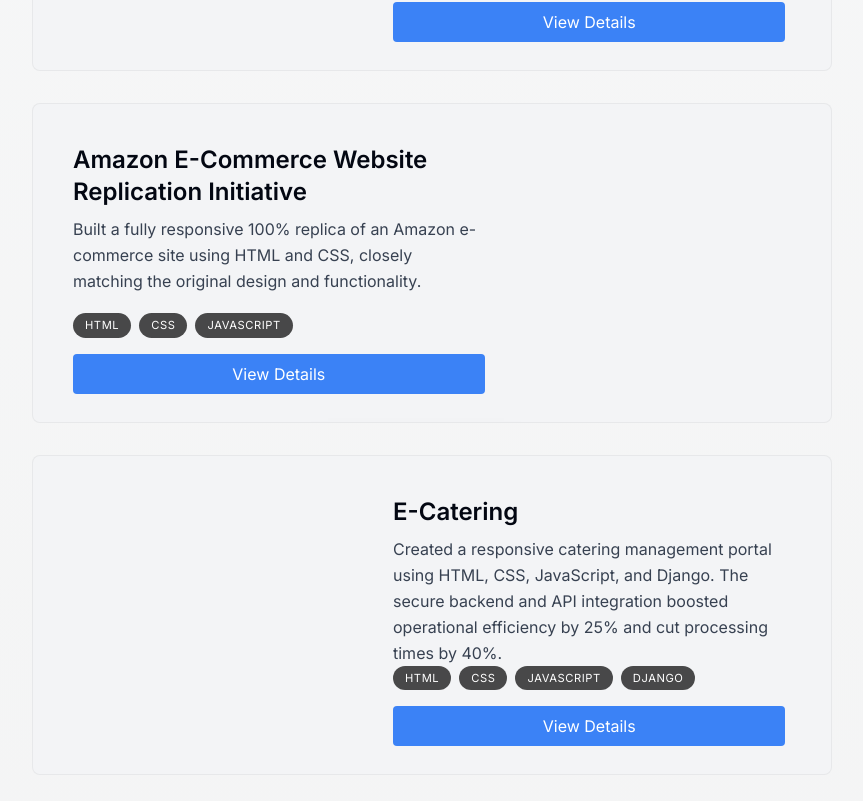
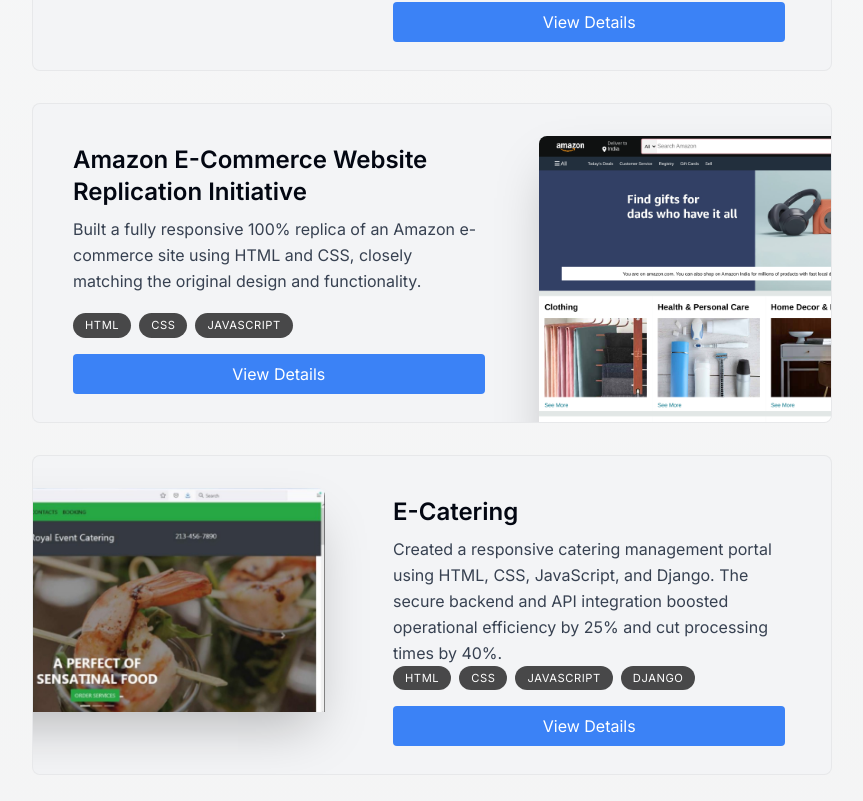
Before and after one commit to cybrous/my-portfolio-yusuf, a Next.js app: page / in a window 1280 px wide. Shown: the part 2019-2820 px from the top of the page, without its empty margins (208-1071 px from the left). Built offline with nearby package versions, Linux system fonts and the light colour scheme.

Commit message:
updated project.tsx code

```diff
--- a/components/project.tsx
+++ b/components/project.tsx
@@ -60,16 +60,25 @@
         </div>
 
         {imageUrl && (
-          <div className="flex justify-center items-center">
           <Image
             src={imageUrl}
             alt="Project I worked on"
             quality={95}
-              width={250} // Add width
-              height={120} // Add height
-              className="mt-4 rounded-lg shadow-2xl w-30 h-30"
+            width={450} // Add width
+            height={300} // Add height
+            className="absolute hidden sm:block top-8 -right-40 w-[28.25rem] rounded-t-lg shadow-2xl
+            transition
+            group-hover:scale-[1.04]
+            group-hover:-translate-x-3
+            group-hover:translate-y-3
+            group-hover:-rotate-2
+
+            group-even:group-hover:translate-x-3
+            group-even:group-hover:translate-y-3
+            group-even:group-hover:rotate-2
+
+            group-even:right-[initial] group-even:-left-40"
           />
-          </div>
         )}
       </section>
 
@@ -90,13 +99,13 @@
             ))}
           </ul>
           {imageUrl && (
-            <div className="flex justify-center items-center">
+            <div className="flex justify-center">
                 <Image
                   src={imageUrl}
                   alt="Project I worked on"
                   quality={95}
-                width={450} // Add width
-                height={300} // Add height
+                  width={300} // Add width
+                  height={150} // Add height
                 className="mt-4 rounded-lg shadow-2xl w-30 h-30"
               />
               </div>
```
Lines whose indentation alone changed are shown as unchanged.
